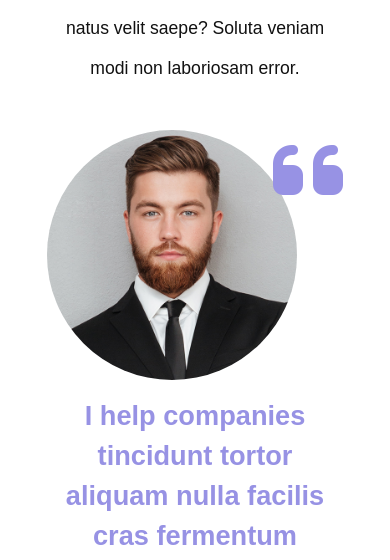
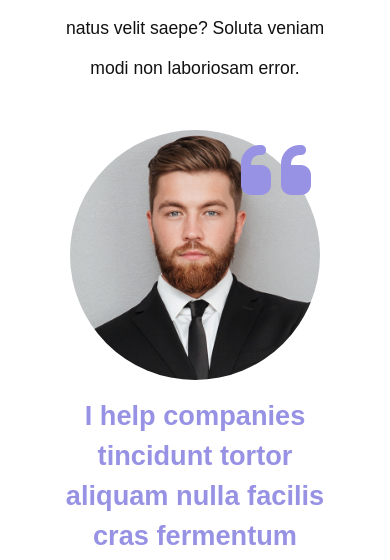
Before and after one commit to vincenzomercadante/htmlcss-responsive-layout, a plain HTML site: page index.html in a window 390 px wide. Shown: the part 10360-10920 px from the top of the page. Drawn offline with Linux system fonts and the light colour scheme.

Commit message:
fix about-us mobile responsive

```diff
--- a/style/style.css
+++ b/style/style.css
@@ -420,6 +420,7 @@ section:nth-child(even){
 
 .about-us-img .img-rounded{
     height: 250px;
+    margin: 0 auto;
 }
 
 #about-us .fa-quote-left{
@@ -550,6 +551,10 @@ h1{
     }
 
     /* ! about-us */
+    #about-us .text-container p{
+        padding-right: 1rem;
+    }
+
 }
 
 /* ! Mobile view */
@@ -601,4 +606,8 @@ h1{
         padding-right: 0rem;
     }
 
+    #about-us .fa-quote-left{
+        right: 2rem;
+    }
+
 }
```
